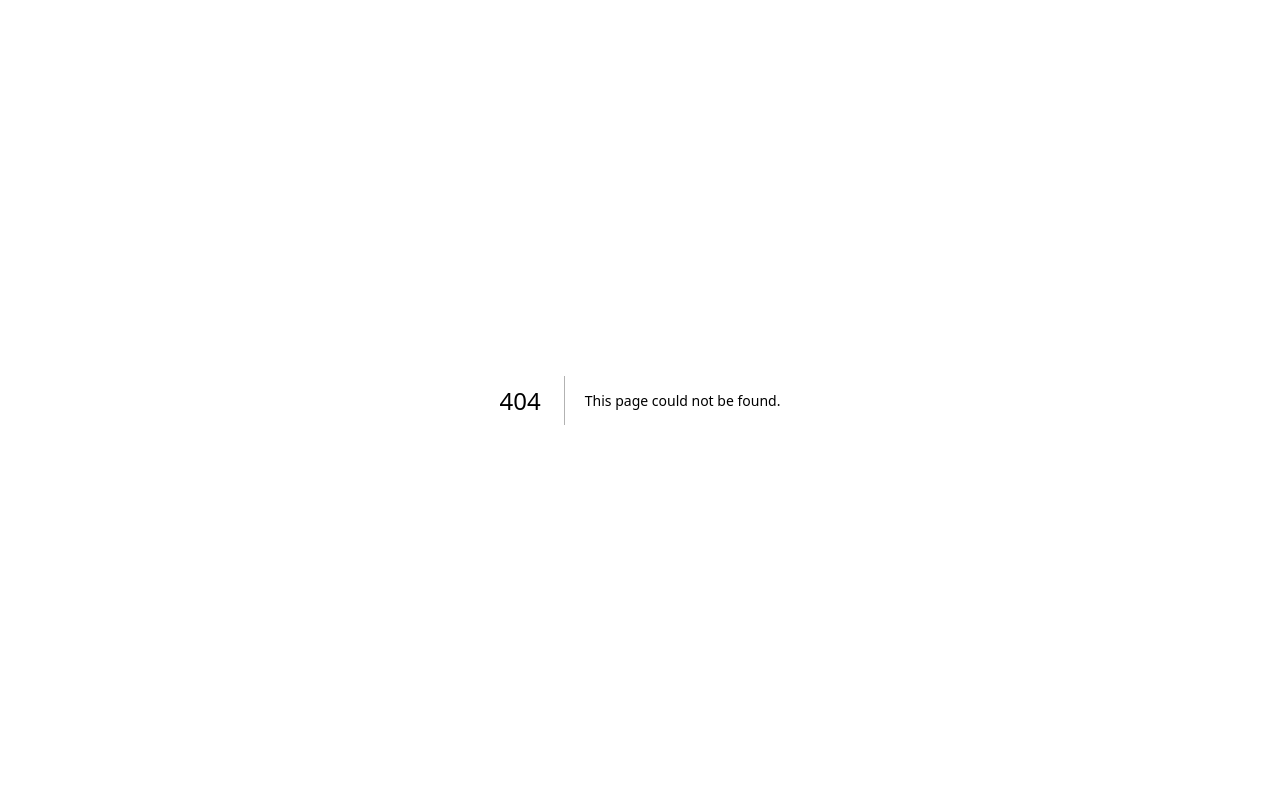
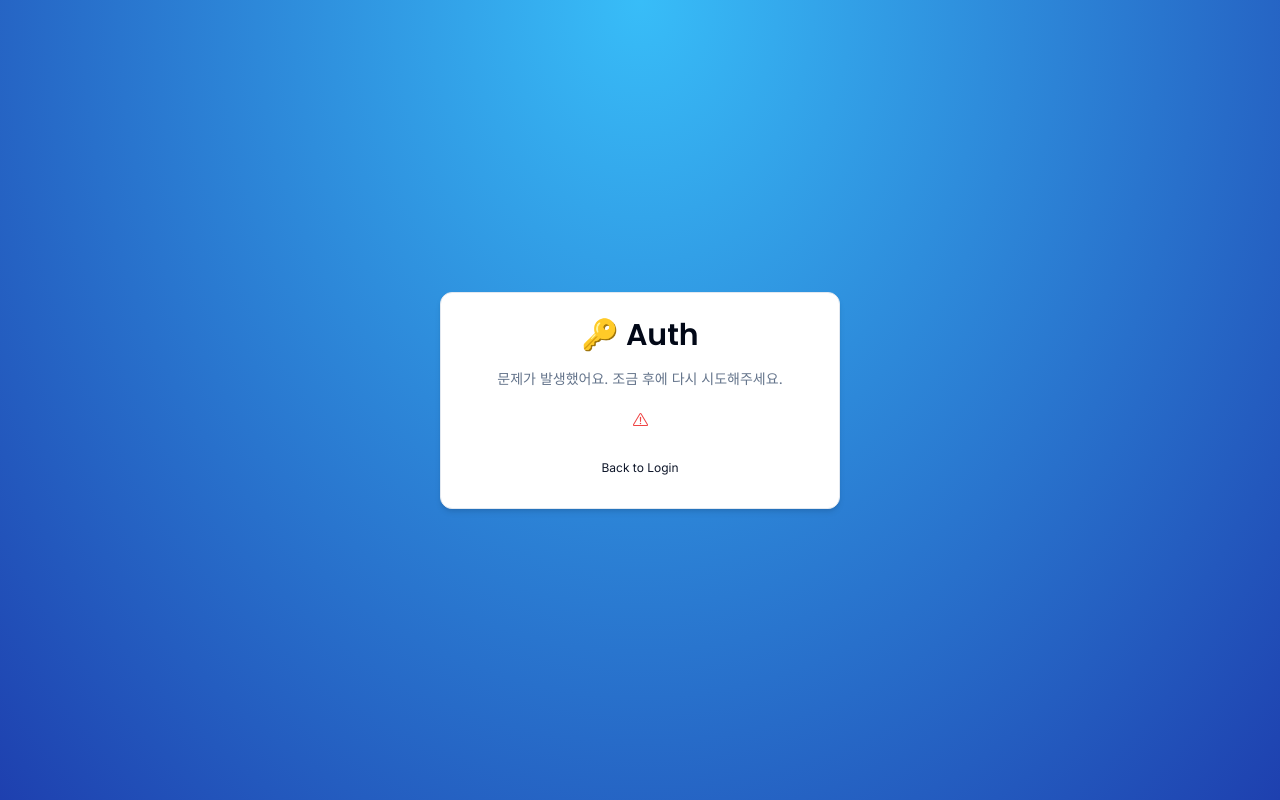
Before and after one commit to hyjoong/auth-tutorial, a Next.js app: page /error in a window 1280 px wide. Before the commit this address had no page. Built offline with nearby package versions, Linux system fonts and the light colour scheme.

Commit message:
feat: 에러 페이지 구현

```diff
--- /dev/null
+++ b/app/(auth)/error/page.tsx
@@ -0,0 +1,8 @@
+import ErrorCard from "@/components/ErrorCard";
+import React from "react";
+
+const ErrorPage = () => {
+  return <ErrorCard />;
+};
+
+export default ErrorPage;
--- /dev/null
+++ b/components/ErrorCard.tsx
@@ -0,0 +1,18 @@
+import { ExclamationTriangleIcon } from "@radix-ui/react-icons";
+import { CardWrapper } from "@/components/auth/CardWrapper";
+
+const ErrorCard = () => {
+  return (
+    <CardWrapper
+      headerLabel="문제가 발생했어요. 조금 후에 다시 시도해주세요."
+      backButtonHref="/login"
+      backButtonLabel="Back to Login"
+    >
+      <div className="w-full flex justify-center items-center">
+        <ExclamationTriangleIcon className="text-destructive" />
+      </div>
+    </CardWrapper>
+  );
+};
+
+export default ErrorCard;
--- a/route.ts
+++ b/route.ts
@@ -7,7 +7,7 @@ export const publicRoutes = ["/"];
  * 인증이 필요한 경로 (로그인이 필요한 경로)
  *
  */
-export const authRoutes = ["/login", "/register"];
+export const authRoutes = ["/login", "/register", "/error"];
 
 export const apiAuthPrefix = "/api/auth";
 
```
